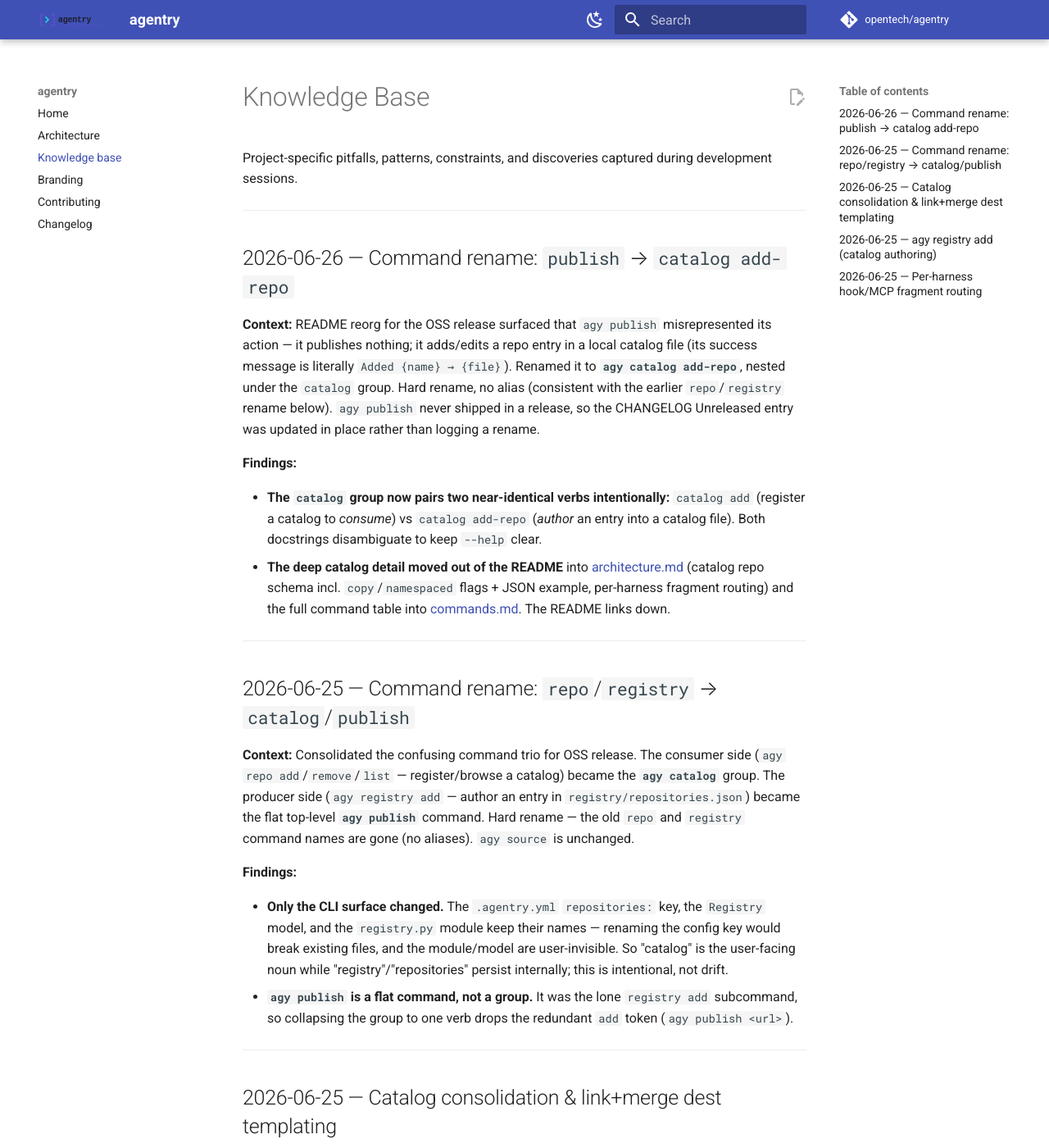
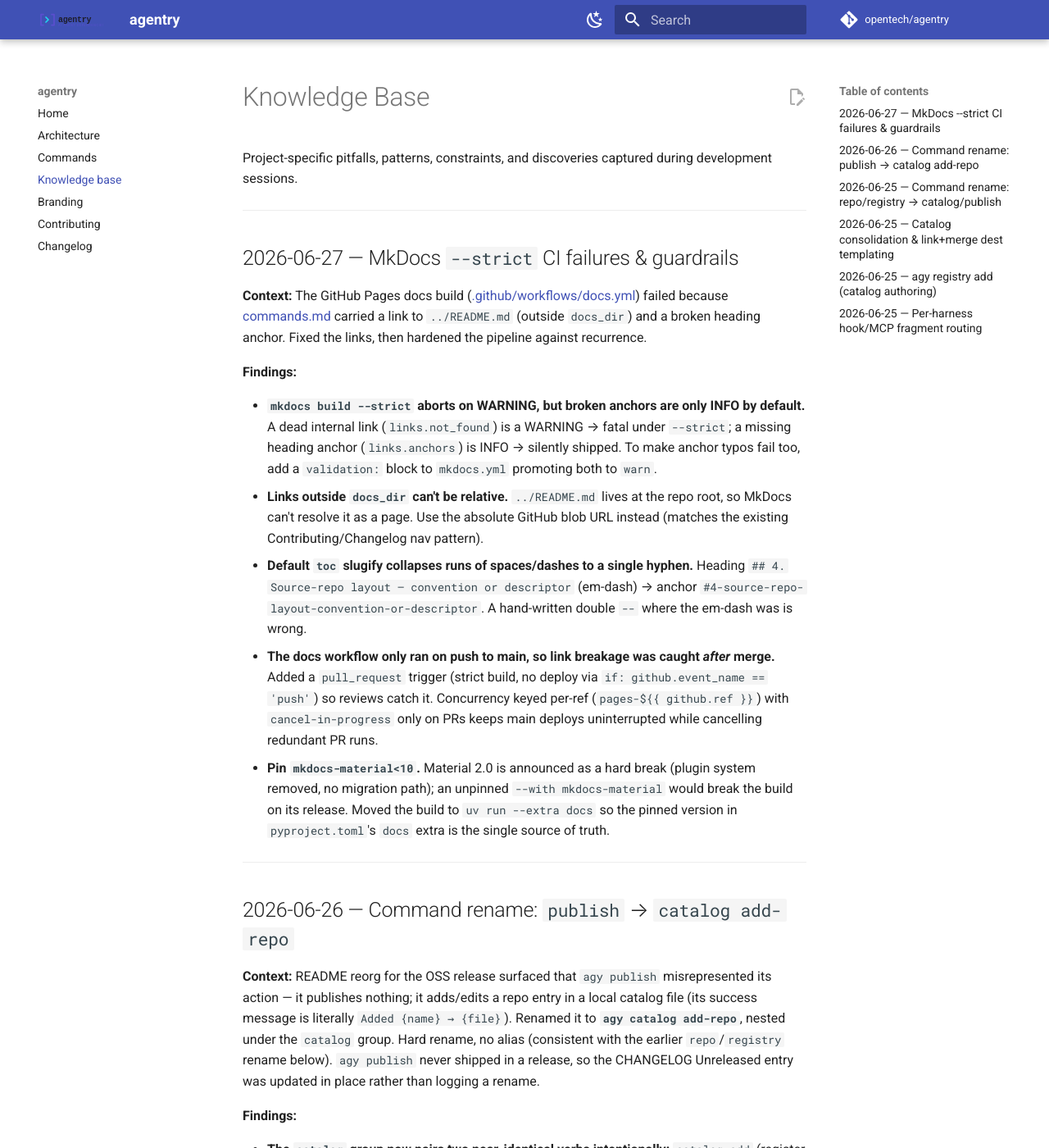
Before and after one commit to OpenTechIL/agentry, an MkDocs documentation site: the page built from docs/knowledge-base.md, in a window 1280 px wide and 1400 px high. Shown: the whole window at 82% size. Built offline with MkDocs 1.6.1 and Material for MkDocs 9.7.7, drawn with Linux system fonts in a browser that asks for light colours; comment, search, counter and statistics services are not loaded.

Commit message:
fix(docs): repair broken links and harden mkdocs strict build

```diff
--- a/docs/knowledge-base.md
+++ b/docs/knowledge-base.md
@@ -1,6 +1,20 @@
 # Knowledge Base
 
 Project-specific pitfalls, patterns, constraints, and discoveries captured during development sessions.
+
+---
+
+## 2026-06-27 — MkDocs `--strict` CI failures & guardrails
+
+**Context:** The GitHub Pages docs build ([.github/workflows/docs.yml](https://github.com/opentech/agentry/blob/main/.github/workflows/docs.yml)) failed because [commands.md](commands.md) carried a link to `../README.md` (outside `docs_dir`) and a broken heading anchor. Fixed the links, then hardened the pipeline against recurrence.
+
+**Findings:**
+
+- **`mkdocs build --strict` aborts on WARNING, but broken anchors are only INFO by default.** A dead internal link (`links.not_found`) is a WARNING → fatal under `--strict`; a missing heading anchor (`links.anchors`) is INFO → silently shipped. To make anchor typos fail too, add a `validation:` block to `mkdocs.yml` promoting both to `warn`.
+- **Links outside `docs_dir` can't be relative.** `../README.md` lives at the repo root, so MkDocs can't resolve it as a page. Use the absolute GitHub blob URL instead (matches the existing Contributing/Changelog nav pattern).
+- **Default `toc` slugify collapses runs of spaces/dashes to a single hyphen.** Heading `## 4. Source-repo layout — convention or descriptor` (em-dash) → anchor `#4-source-repo-layout-convention-or-descriptor`. A hand-written double `--` where the em-dash was is wrong.
+- **The docs workflow only ran on push to main, so link breakage was caught *after* merge.** Added a `pull_request` trigger (strict build, no deploy via `if: github.event_name == 'push'`) so reviews catch it. Concurrency keyed per-ref (`pages-${{ github.ref }}`) with `cancel-in-progress` only on PRs keeps main deploys uninterrupted while cancelling redundant PR runs.
+- **Pin `mkdocs-material<10`.** Material 2.0 is announced as a hard break (plugin system removed, no migration path); an unpinned `--with mkdocs-material` would break the build on its release. Moved the build to `uv run --extra docs` so the pinned version in `pyproject.toml`'s `docs` extra is the single source of truth.
 
 ---
 
--- a/mkdocs.yml
+++ b/mkdocs.yml
@@ -6,6 +6,13 @@ repo_name: opentech/agentry
 edit_uri: edit/main/docs/
 
 docs_dir: docs
+
+# Promote link/anchor problems to warnings so `mkdocs build --strict` fails on
+# dead internal links and missing heading anchors (not just missing files).
+validation:
+  links:
+    not_found: warn
+    anchors: warn
 
 theme:
   name: material
@@ -32,6 +39,7 @@ theme:
 nav:
   - Home: index.md
   - Architecture: architecture.md
+  - Commands: commands.md
   - Knowledge base: knowledge-base.md
   - Branding: branding-kit.md
   - Contributing: https://github.com/opentech/agentry/blob/main/CONTRIBUTING.md
--- a/pyproject.toml
+++ b/pyproject.toml
@@ -30,7 +30,7 @@ dependencies = [
 tui = ["textual>=0.60"]
 dev = ["pytest>=8.0", "pytest-cov>=5.0", "ruff>=0.6", "pre-commit>=3.7"]
 lint = ["ruff>=0.6"]
-docs = ["mkdocs>=1.6", "mkdocs-material>=9.5"]
+docs = ["mkdocs>=1.6", "mkdocs-material>=9.5,<10"]
 
 [project.urls]
 Homepage = "https://github.com/opentech/agentry"
```
Also changed, not shown: CHANGELOG.md (+8 -0 lines), docs/commands.md (+2 -2 lines), 2 other files.
